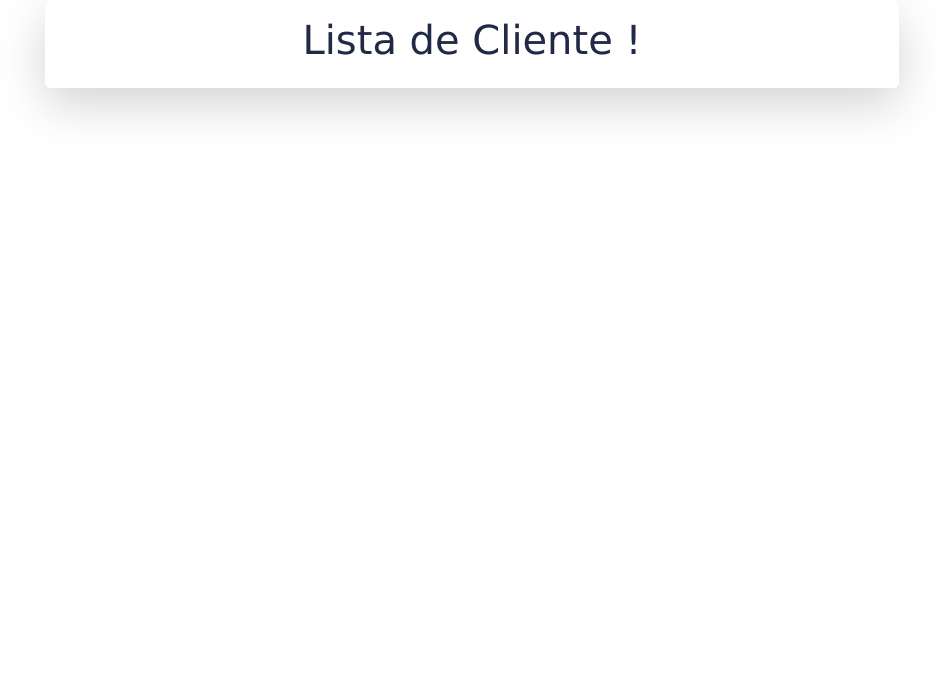
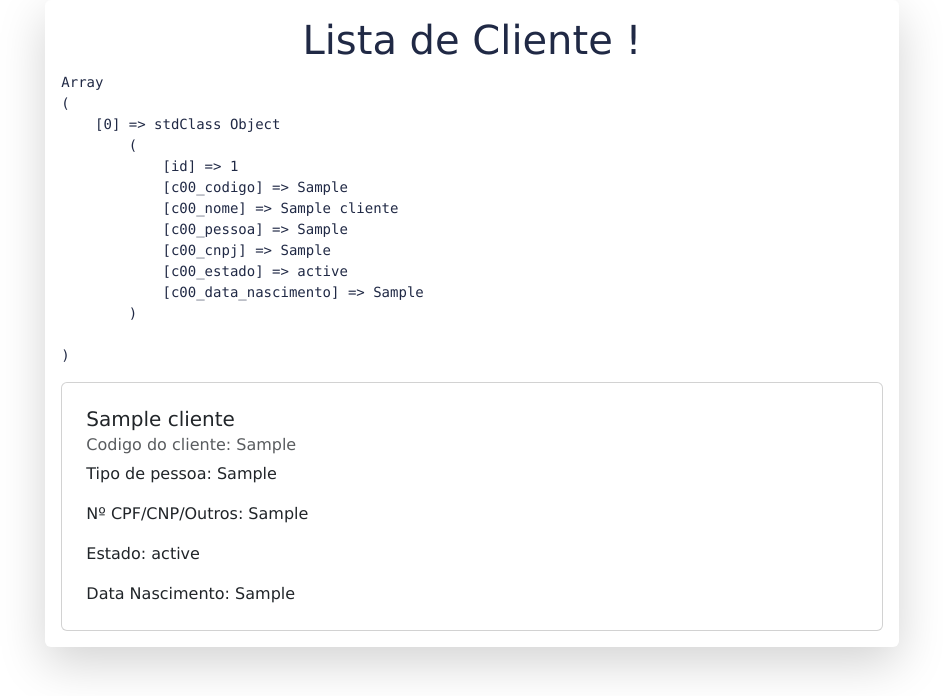
Before and after one commit to ArthurSPO/ProjetoERP, a PHP site: page /lista_clientes.php in a window 1280 px wide; the page is wider, and only the part inside the window is pictured. Shown: the part 104-800 px from the top of that part, without its empty margins (168-1111 px from the left). Run offline with PHP 8.4, Linux system fonts and the light colour scheme; tables that the repository leaves empty or names only in its code hold one stand-in row (values such as "Sample post"); data that the repository does not hold is empty.

Commit message:
listar ok

```diff
--- a/cliente_controller.php
+++ b/cliente_controller.php
@@ -26,14 +26,14 @@
 
          header('location: controle_clientes.php?inclusao=1');
 
-    } //elseif ($acao == 'recuperar') {
-    //     $produto = new Produto();
-    //     $conexao = new Conexao();
+    } elseif ($acao == 'recuperar') {
+        $cliente = new Cliente();
+        $conexao = new Conexao();
 
-    //     $service = new Service ($conexao, $produto);
-    //     $produtos = $service->recuperar();
+        $service = new ServiceCliente ($conexao, $cliente);
+        $cliente = $service->recuperar();
 
-    // } elseif ($acao == 'remover'){
+     } //elseif ($acao == 'remover'){
     //     $produto = new Produto();
     //     $produto->__set('cod',$_GET['p00_codigo']);
 
--- a/lista_clientes.php
+++ b/lista_clientes.php
@@ -73,13 +73,21 @@
             </div>
             <div class="col-md-8 shadow-lg p-3 mb-5 bg-body rounded">
                 <h1 class="text-center">Lista de Cliente ! </h1>
-                <?php foreach ($produtos as $indice => $produto){ ?>
+                <?php
+                echo '<pre>';
+                print_r($cliente);
+                echo '</pre>'
+                ?>
+                <?php foreach ($cliente as $indice => $clientes){ ?>
                         <div class="card">
                     <div class="card-body p-4">
-                        <h5 class="card-title"><?php echo $produto->p00_descricao  ?> </h5>
-                        <h6 class="card-subtitle mb-2 text-muted">Codigo do produto: <?php echo $produto->p00_codigo ?></h6>
-                        <p class="card-text">Preço do produto: <?php echo $produto->p00_preco ?></p>
-                        <p class="card-text">Imposto: <?php echo $produto->p00_imposto ?>%</p>
+                        <h5 class="card-title"><?php echo $clientes->c00_nome?> </h5>
+                        <h6 class="card-subtitle mb-2 text-muted">Codigo do cliente: <?php echo $clientes->c00_codigo?></h6>
+                        <p class="card-text">Tipo de pessoa: <?php echo $clientes->c00_pessoa?></p>
+                        <p class="card-text">Nº CPF/CNP/Outros: <?php echo $clientes->c00_cnpj?></p>
+                        <p class="card-text">Estado: <?php echo $clientes->c00_estado?></p>
+                        <p class="card-text">Data Nascimento: <?php echo $clientes->c00_data_nascimento?></p>
+
                     </div>
                     </div>
                     <?php } ?>
--- a/service_cliente.php
+++ b/service_cliente.php
@@ -24,12 +24,12 @@
             $stmt->execute();
         }
 
-        // public function recuperar(){
-        //     $query = 'select p00_codigo, p00_descricao, p00_preco, p00_imposto from p00_produto';
-        //     $stmt = $this->conexao->prepare($query);
-        //     $stmt->execute();
-        //     return $stmt->fetchAll(PDO::FETCH_OBJ);
-        // }
+        public function recuperar(){
+            $query = 'select * from c00_cliente';
+            $stmt = $this->conexao->prepare($query);
+            $stmt->execute();
+            return $stmt->fetchAll(PDO::FETCH_OBJ);
+        }
 
         // public function remover(){
         //     $query = 'delete from p00_produto where p00_codigo = :cod';
```
